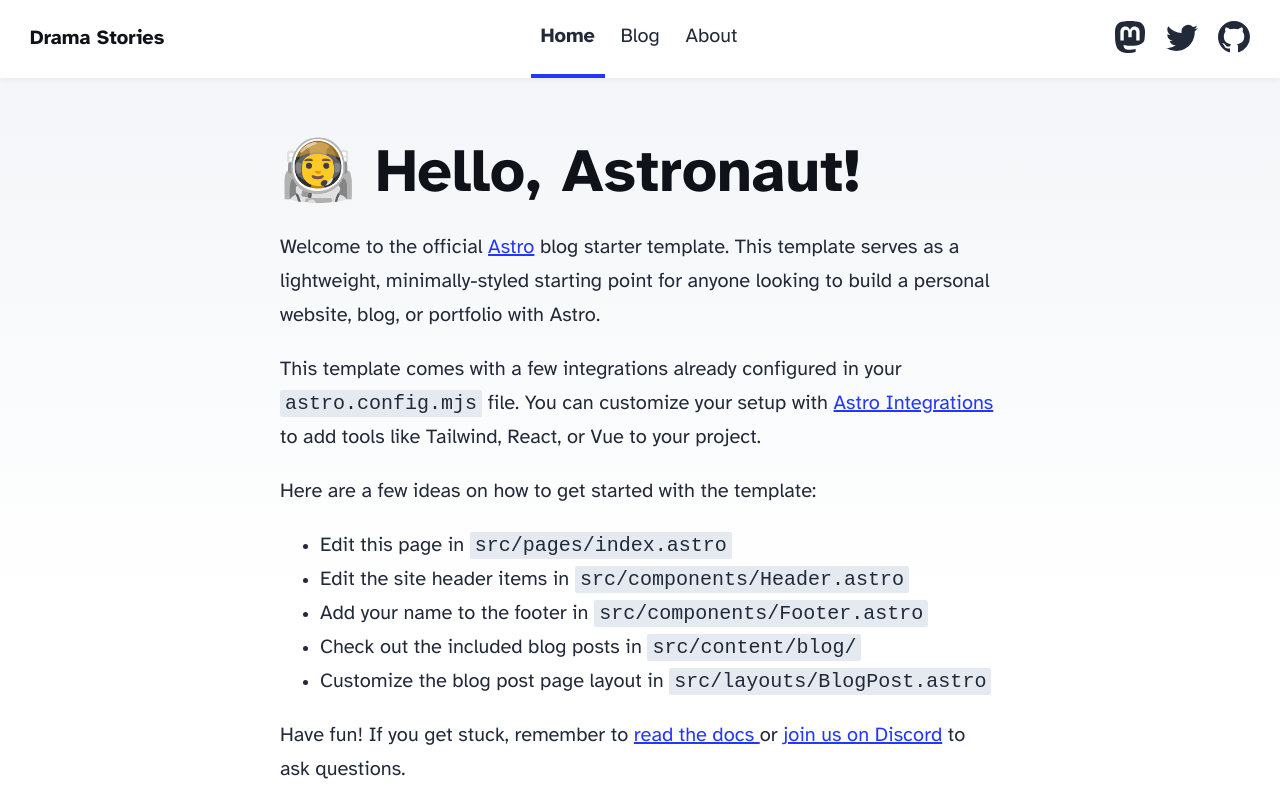
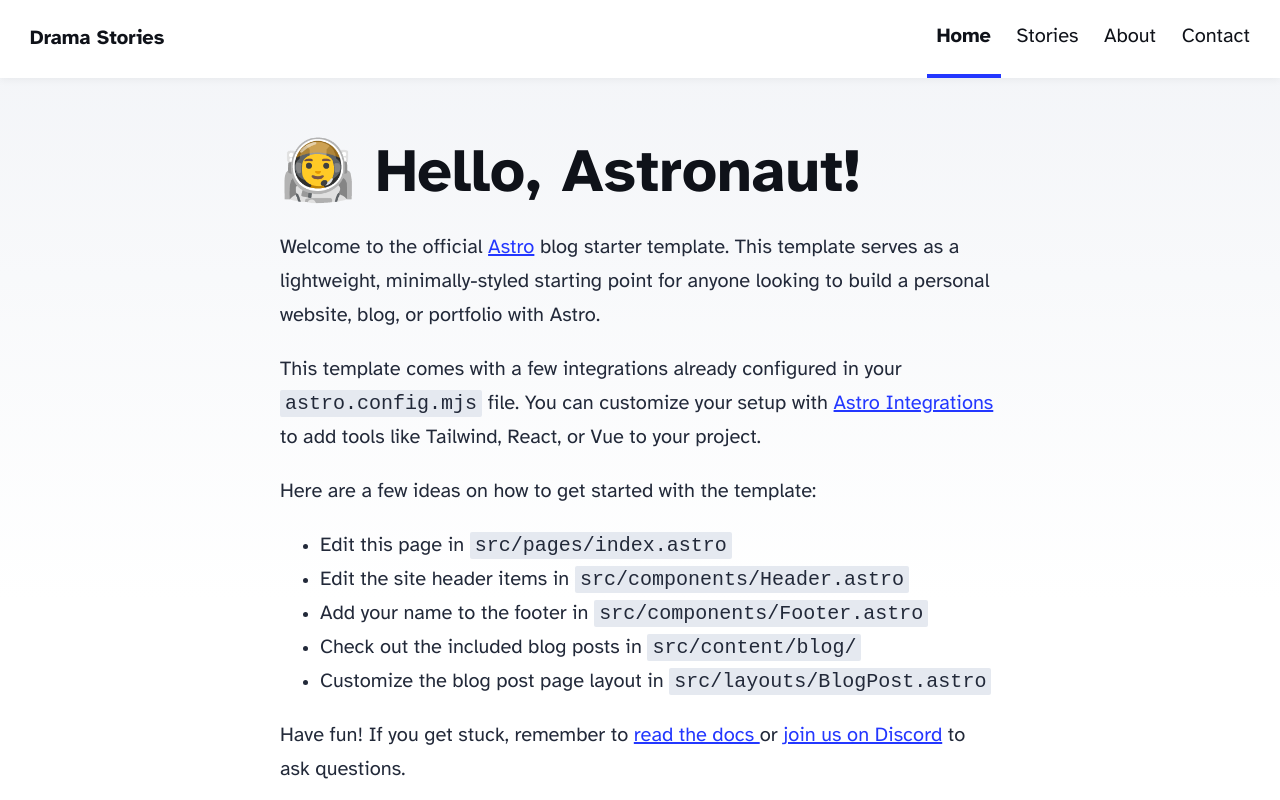
Before and after one commit to bongda2am5-stack/drama-stories, an Astro site: page / in a window 1280 px wide. Shown: the top 800 px of the page. Built offline with nearby package versions, Linux system fonts and the light colour scheme; Astro itself is replaced by a stand-in of ours.

Commit message:
Update Header.astro

```diff
--- a/src/components/Header.astro
+++ b/src/components/Header.astro
@@ -8,37 +8,9 @@ import { SITE_TITLE } from '../consts';
 		<h2><a href="/">{SITE_TITLE}</a></h2>
 		<div class="internal-links">
 			<HeaderLink href="/">Home</HeaderLink>
-			<HeaderLink href="/blog">Blog</HeaderLink>
+			<HeaderLink href="/blog">Stories</HeaderLink>
 			<HeaderLink href="/about">About</HeaderLink>
-		</div>
-		<div class="social-links">
-			<a href="https://m.webtoo.ls/@astro" target="_blank">
-				<span class="sr-only">Follow Astro on Mastodon</span>
-				<svg viewBox="0 0 16 16" aria-hidden="true" width="32" height="32"
-					><path
-						fill="currentColor"
-						d="M11.19 12.195c2.016-.24 3.77-1.475 3.99-2.603.348-1.778.32-4.339.32-4.339 0-3.47-2.286-4.488-2.286-4.488C12.062.238 10.083.017 8.027 0h-.05C5.92.017 3.942.238 2.79.765c0 0-2.285 1.017-2.285 4.488l-.002.662c-.004.64-.007 1.35.011 2.091.083 3.394.626 6.74 3.78 7.57 1.454.383 2.703.463 3.709.408 1.823-.1 2.847-.647 2.847-.647l-.06-1.317s-1.303.41-2.767.36c-1.45-.05-2.98-.156-3.215-1.928a3.614 3.614 0 0 1-.033-.496s1.424.346 3.228.428c1.103.05 2.137-.064 3.188-.189zm1.613-2.47H11.13v-4.08c0-.859-.364-1.295-1.091-1.295-.804 0-1.207.517-1.207 1.541v2.233H7.168V5.89c0-1.024-.403-1.541-1.207-1.541-.727 0-1.091.436-1.091 1.296v4.079H3.197V5.522c0-.859.22-1.541.66-2.046.456-.505 1.052-.764 1.793-.764.856 0 1.504.328 1.933.983L8 4.39l.417-.695c.429-.655 1.077-.983 1.934-.983.74 0 1.336.259 1.791.764.442.505.661 1.187.661 2.046v4.203z"
-					></path></svg
-				>
-			</a>
-			<a href="https://twitter.com/astrodotbuild" target="_blank">
-				<span class="sr-only">Follow Astro on Twitter</span>
-				<svg viewBox="0 0 16 16" aria-hidden="true" width="32" height="32"
-					><path
-						fill="currentColor"
-						d="M5.026 15c6.038 0 9.341-5.003 9.341-9.334 0-.14 0-.282-.006-.422A6.685 6.685 0 0 0 16 3.542a6.658 6.658 0 0 1-1.889.518 3.301 3.301 0 0 0 1.447-1.817 6.533 6.533 0 0 1-2.087.793A3.286 3.286 0 0 0 7.875 6.03a9.325 9.325 0 0 1-6.767-3.429 3.289 3.289 0 0 0 1.018 4.382A3.323 3.323 0 0 1 .64 6.575v.045a3.288 3.288 0 0 0 2.632 3.218 3.203 3.203 0 0 1-.865.115 3.23 3.23 0 0 1-.614-.057 3.283 3.283 0 0 0 3.067 2.277A6.588 6.588 0 0 1 .78 13.58a6.32 6.32 0 0 1-.78-.045A9.344 9.344 0 0 0 5.026 15z"
-					></path></svg
-				>
-			</a>
-			<a href="https://github.com/withastro/astro" target="_blank">
-				<span class="sr-only">Go to Astro's GitHub repo</span>
-				<svg viewBox="0 0 16 16" aria-hidden="true" width="32" height="32"
-					><path
-						fill="currentColor"
-						d="M8 0C3.58 0 0 3.58 0 8c0 3.54 2.29 6.53 5.47 7.59.4.07.55-.17.55-.38 0-.19-.01-.82-.01-1.49-2.01.37-2.53-.49-2.69-.94-.09-.23-.48-.94-.82-1.13-.28-.15-.68-.52-.01-.53.63-.01 1.08.58 1.23.82.72 1.21 1.87.87 2.33.66.07-.52.28-.87.51-1.07-1.78-.2-3.64-.89-3.64-3.95 0-.87.31-1.59.82-2.15-.08-.2-.36-1.02.08-2.12 0 0 .67-.21 2.2.82.64-.18 1.32-.27 2-.27.68 0 1.36.09 2 .27 1.53-1.04 2.2-.82 2.2-.82.44 1.1.16 1.92.08 2.12.51.56.82 1.27.82 2.15 0 3.07-1.87 3.75-3.65 3.95.29.25.54.73.54 1.48 0 1.07-.01 1.93-.01 2.2 0 .21.15.46.55.38A8.012 8.012 0 0 0 16 8c0-4.42-3.58-8-8-8z"
-					></path></svg
-				>
-			</a>
+			<HeaderLink href="/contact">Contact</HeaderLink>
 		</div>
 	</nav>
 </header>
@@ -53,19 +25,19 @@ import { SITE_TITLE } from '../consts';
 		margin: 0;
 		font-size: 1em;
 	}
-
 	h2 a,
 	h2 a.active {
 		text-decoration: none;
 	}
 	nav {
 		display: flex;
+		flex-wrap: wrap;
 		align-items: center;
 		justify-content: space-between;
 	}
 	nav a {
 		padding: 1em 0.5em;
-		color: var(--black);
+		color: rgb(var(--black));
 		border-bottom: 4px solid transparent;
 		text-decoration: none;
 	}
@@ -73,13 +45,9 @@ import { SITE_TITLE } from '../consts';
 		text-decoration: none;
 		border-bottom-color: var(--accent);
 	}
-	.social-links,
-	.social-links a {
-		display: flex;
-	}
 	@media (max-width: 720px) {
-		.social-links {
-			display: none;
+		nav a {
+			padding: 0.75em 0.4em;
 		}
 	}
 </style>
```
